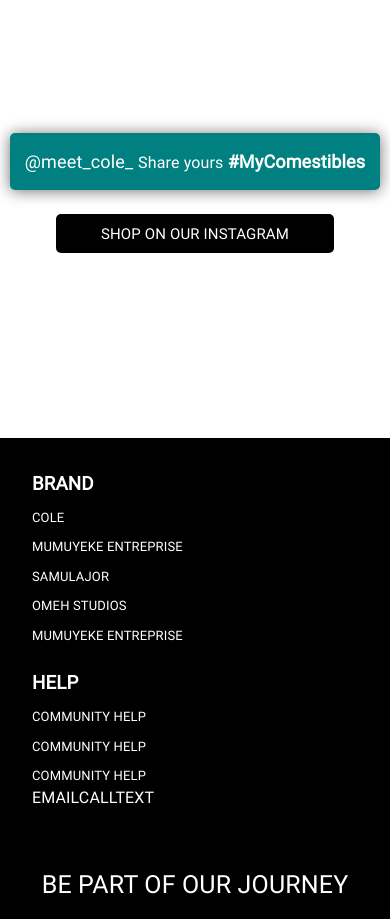
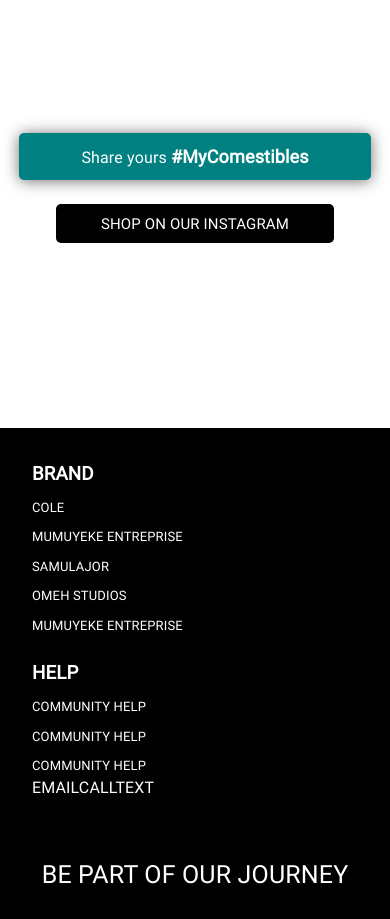
Before and after one commit to collins-cl/cl-comestibles-frontend, a React (Create React App) app: page / in a window 390 px wide. Shown: the part 6323-7242 px from the top of the page. Built offline with nearby package versions, Linux system fonts and the light colour scheme.

Commit message:
testing instagram

```diff
--- a/src/Components/Instagram/Insta.css
+++ b/src/Components/Instagram/Insta.css
@@ -1,9 +1,9 @@
-.insta-wrap{
+.insta-wrap {
   margin-top: 8em;
   margin-bottom: 5em;
 }
 
-.insta{
+.insta {
   width: 95%;
   background-color: teal;
   margin: auto;
@@ -11,7 +11,7 @@
   box-shadow: 0 1px 15px 0px rgba(0, 0, 0, 0.562);
 }
 
-.insta-container{
+.insta-container {
   display: flex;
   justify-content: space-between;
   align-items: center;
@@ -19,24 +19,83 @@
   padding: 15px;
 }
 
-.at-tag{
+.at-tag {
   font-size: 18px;
 }
 
-.hash span{
+.hash span {
   font-weight: bold;
   font-size: 18px;
 }
 
-.shop-insta{
+.shop-insta {
   text-align: center;
   margin-top: 2em;
 }
 
-.shop-insta a{
+.shop-insta a {
   color: white;
-    padding: .7em 3em;
+  padding: 0.7em 3em;
   border-radius: 5px;
   font-size: 15px;
   background-color: black;
 }
+
+@media screen and (max-width: 600px) {
+  .insta-wrap {
+    max-width: 95vw;
+    margin: auto;
+    margin-top: 8em;
+    margin-bottom: 5em;
+  }
+
+  .insta {
+    max-width: 95vw;
+    margin: auto;
+    background-color: teal;
+    border-radius: 5px;
+    box-shadow: 0 1px 15px 0px rgba(0, 0, 0, 0.562);
+  }
+
+  .insta-container {
+    display: flex;
+    justify-content: space-between;
+    align-items: center;
+    color: white;
+    padding: 10px;
+  }
+
+  .at-tag {
+    font-size: 18px;
+  }
+
+  .hash span {
+    font-weight: bold;
+    font-size: 18px;
+  }
+
+  .shop-insta {
+    text-align: center;
+    margin-top: 2em;
+  }
+
+  .shop-insta a {
+    color: white;
+    padding: 0.7em 3em;
+    border-radius: 5px;
+    font-size: 15px;
+    background-color: black;
+  }
+}
+
+@media screen and (max-width: 390px) {
+  .insta-container {
+    display: flex;
+    justify-content: center;
+    align-items: center;
+  }
+
+  .at-tag {
+    display: none;
+  }
+}
```
Lines whose indentation alone changed are shown as unchanged.
